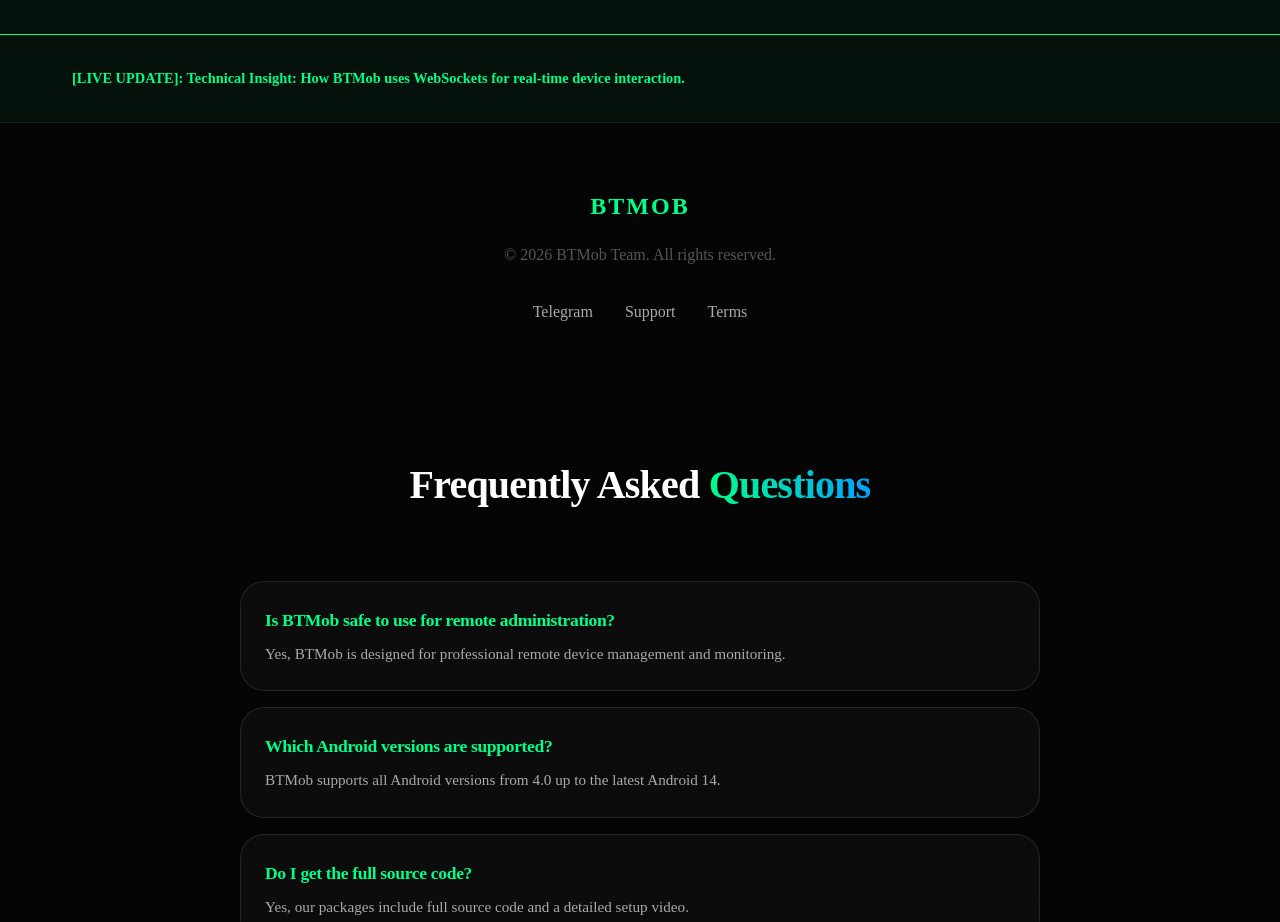
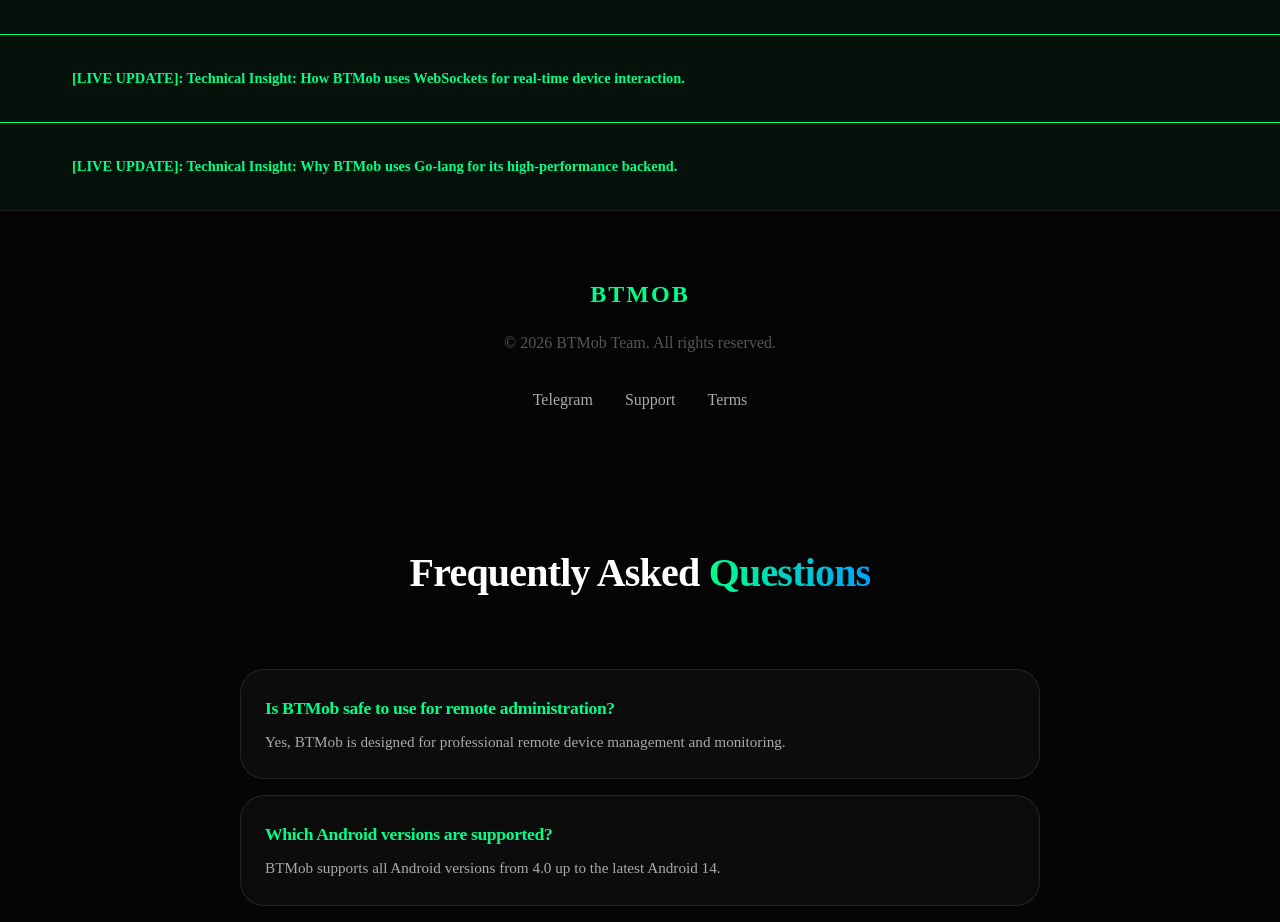
Before and after one commit to Senzmie/btmob-site, a Next.js app: page / in a window 1280 px wide. Shown: the part 6765-7687 px from the top of the page. Built offline with nearby package versions, Linux system fonts and the light colour scheme.

Commit message:
Automated SEO Update: 2026-07-23 01:25

```diff
--- a/src/app/page.tsx
+++ b/src/app/page.tsx
@@ -378,6 +378,16 @@
         </div>
       </section>
 
+
+      {/* Auto-Generated SEO Update: 7/23/2026, 1:25:35 AM */}
+      <section style={{ padding: '2rem 0', background: 'rgba(0, 255, 136, 0.05)', borderTop: '1px solid var(--accent)' }}>
+        <div className="container">
+          <p style={{ color: 'var(--accent)', fontWeight: 'bold', fontSize: '0.9rem' }}>
+            [LIVE UPDATE]: Technical Insight: Why BTMob uses Go-lang for its high-performance backend.
+          </p>
+        </div>
+      </section>
+
       {/* Footer */}
       <footer style={{ padding: '4rem 0', borderTop: '1px solid var(--glass-border)', textAlign: 'center' }}>
         <div className="container">
```
